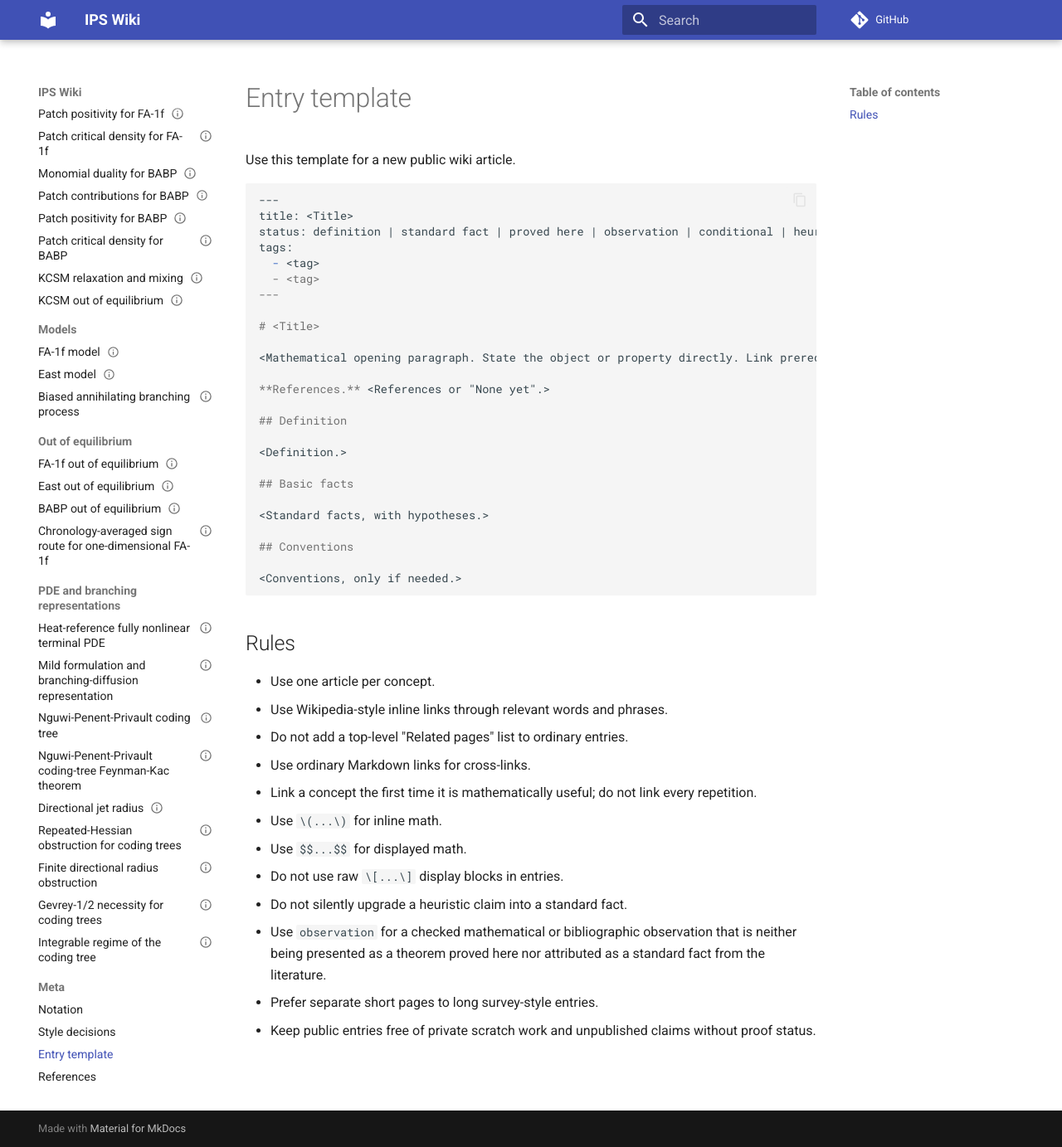
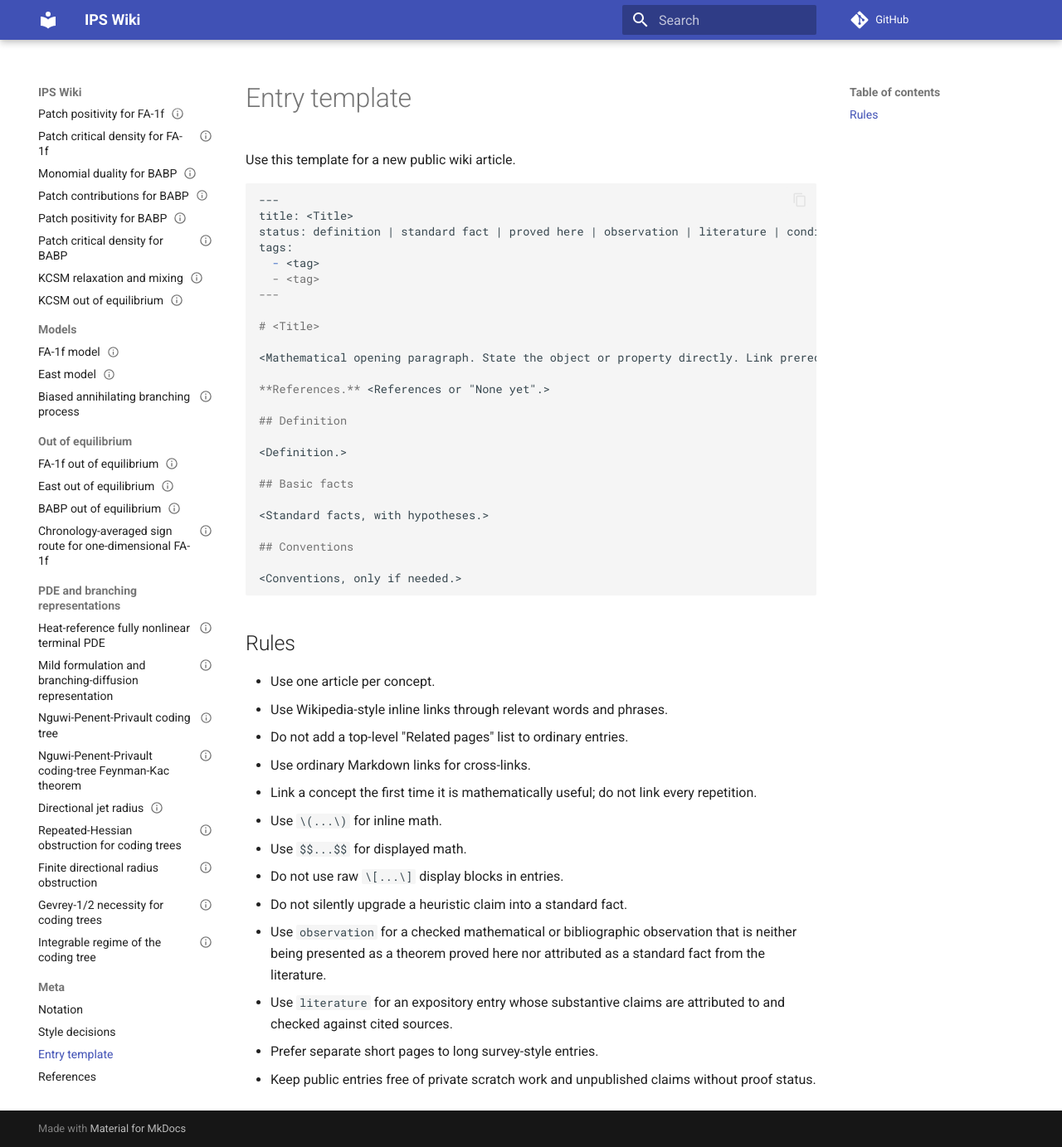
Before and after one commit to maciejgluchowski86-beep/ips-wiki, an MkDocs documentation site: the page built from docs/meta/entry-template.md, in a window 1280 px wide and 1383 px high. Shown: the whole window at 83% size. Built offline with MkDocs 1.6.1 and Material for MkDocs 9.7.7, drawn with Linux system fonts in a browser that asks for light colours; comment, search, counter and statistics services are not loaded.

Commit message:
Add literature entry status

````diff
--- a/docs/meta/entry-template.md
+++ b/docs/meta/entry-template.md
@@ -9,7 +9,7 @@ Use this template for a new public wiki article.
 ```markdown
 ---
 title: <Title>
-status: definition | standard fact | proved here | observation | conditional | heuristic | open | obsolete
+status: definition | standard fact | proved here | observation | literature | conditional | heuristic | open | obsolete
 tags:
   - <tag>
   - <tag>
@@ -46,5 +46,6 @@ tags:
 - Do not use raw `\[...\]` display blocks in entries.
 - Do not silently upgrade a heuristic claim into a standard fact.
 - Use `observation` for a checked mathematical or bibliographic observation that is neither being presented as a theorem proved here nor attributed as a standard fact from the literature.
+- Use `literature` for an expository entry whose substantive claims are attributed to and checked against cited sources.
 - Prefer separate short pages to long survey-style entries.
 - Keep public entries free of private scratch work and unpublished claims without proof status.
````
